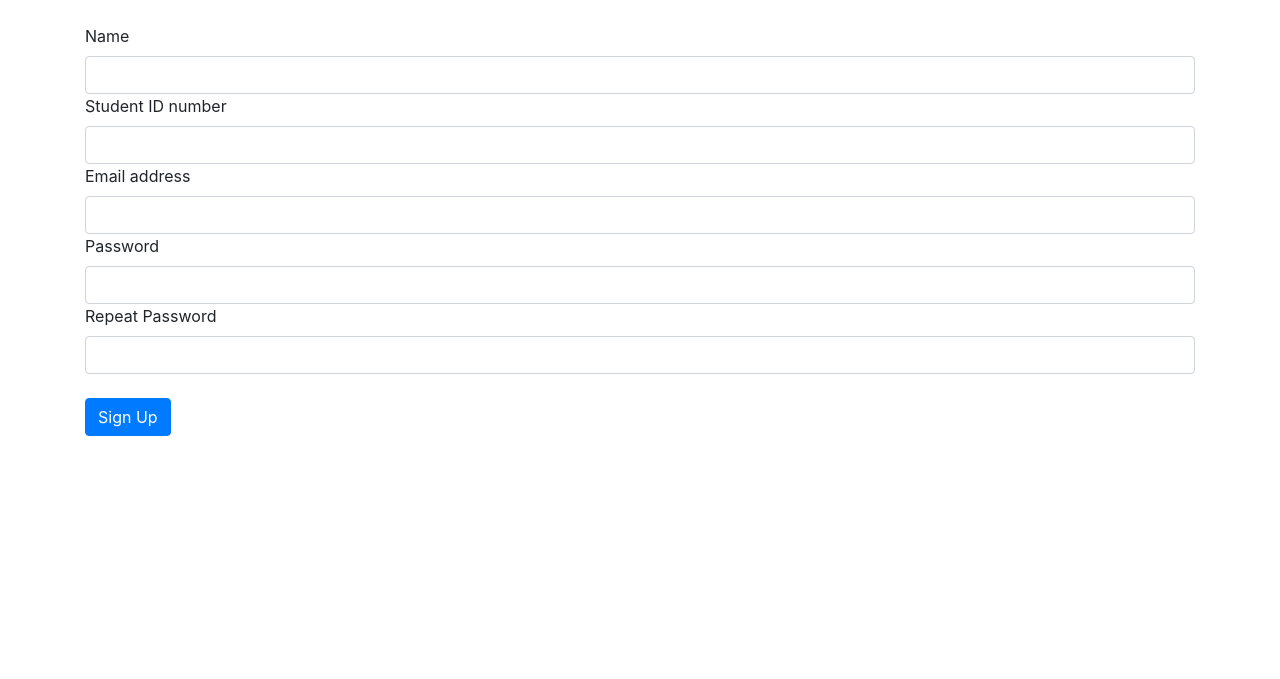
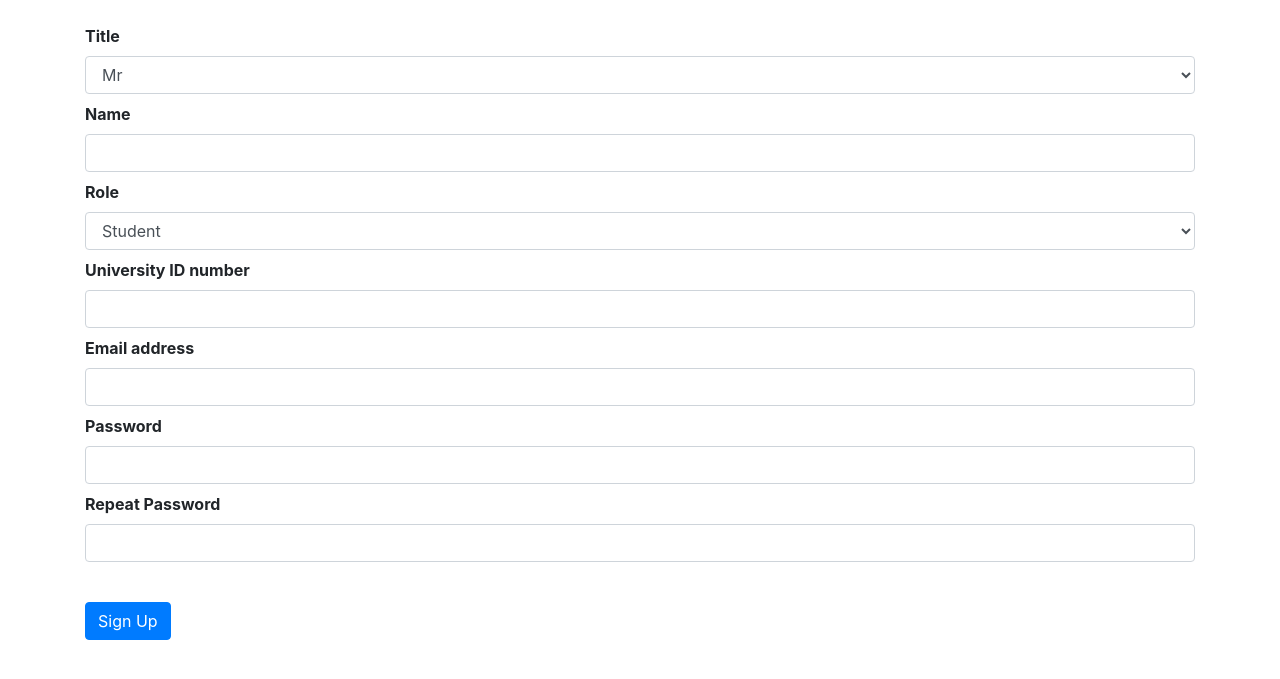
Before and after one commit to UCLComputerScience/comp0034_flask_login, a Flask app: page /signup/ in a window 1280 px wide. Shown: the part 56-735 px from the top of the page. Run offline with Flask 2, Linux system fonts and the light colour scheme; some libraries are stand-ins or nearby versions.

Commit message:
Updated signup to use the new model, also applied the render_field macro to the signup form.

```diff
--- a/app/main/forms.py
+++ b/app/main/forms.py
@@ -1,22 +1,27 @@
 from flask_wtf import FlaskForm
-from wtforms import SubmitField, StringField, PasswordField
+from sqlalchemy import or_
+from sqlalchemy.orm import with_polymorphic
+from wtforms import SubmitField, StringField, PasswordField, SelectField
 from wtforms.validators import DataRequired, EqualTo, Email, ValidationError
 
-from app.models import Student
+from app import db
+from app.models import Student, User, Teacher
 
 
 class SignupForm(FlaskForm):
+    title = SelectField('Title', choices=[('mr', 'Mr'), ('mrs', 'Mrs'), ('dr', 'Dr'), ('prof', 'Prof')])
     name = StringField('Name', validators=[DataRequired()])
-    student_ref = StringField('Student ID number',
-                              validators=[DataRequired(message="Please enter your student ID number")])
+    role = SelectField('Role', choices=[('student', 'Student'), ('teacher' , 'Teacher')])
+    uni_id = StringField('University ID number', validators=[DataRequired(message="University ID number required")])
     email = StringField('Email address', validators=[DataRequired(), Email(message='Valid email address required')])
     password = PasswordField('Password',
                              validators=[DataRequired(), EqualTo('confirm', message='Passwords must match')])
     confirm = PasswordField('Repeat Password')
-    submit = SubmitField('Sign Up')
+    # submit = SubmitField('Sign Up')
 
-    def validate_student_ref(self, student_ref):
-        student = Student.query.filter_by(student_ref=student_ref.data).first()
-        if student is not None:
-            raise ValidationError(
-                'An account is already registered for that student ID. Please use a different student reference number.')
+    def validate_uni_id(self, uni_id):
+        users = with_polymorphic(User, [Student, Teacher])
+        results = db.session.query(users).filter(or_((users.Student.student_ref == uni_id.data), (users.Teacher.teacher_ref == uni_id.data))).first()
+        # student = Student.query.filter_by(student_ref=id_value.data).first()
+        if results is not None:
+            raise ValidationError('An account is already registered for that university ID')
--- a/app/main/routes.py
+++ b/app/main/routes.py
@@ -19,7 +19,10 @@ def index(name=""):
 def signup():
     form = SignupForm(request.form)
     if request.method == 'POST' and form.validate():
-        user = Student(name=form.name.data, email=form.email.data, student_ref=form.student_ref.data)
+        if form.role.data == "student":
+            user = Student(name=form.name.data, email=form.email.data, student_ref=form.uni_id.data)
+        else:
+            user = Teacher(name=form.name.data, title=form.title.data, teacher_ref=form.uni_id.data, email=form.email.data)
         user.set_password(form.password.data)
         try:
             db.session.add(user)
--- a/app/templates/_formhelpers.html
+++ b/app/templates/_formhelpers.html
@@ -2,7 +2,7 @@
     <dt>{{ field.label }}
     <dd>{{ field(**kwargs)|safe }}
         {% if field.errors %}
-            <ul class=errors>
+            <ul class="alert-warning list-unstyled">
                 {% for error in field.errors %}
                     <li>{{ error }}</li>
                 {% endfor %}
--- a/app/templates/signup.html
+++ b/app/templates/signup.html
@@ -1,23 +1,19 @@
 {% extends "base.html" %}
 {% block title %} Signup {% endblock %}
 {% block content %}
-{# Display the form validation errors in a single block #}
-{% if form.errors %}
-    <ul class="alert-warning list-unstyled">
-        {% for field_name, field_errors in form.errors|dictsort if field_errors %}
-            {% for error in field_errors %}
-                <li>{{ form[field_name].label }}: {{ error }}</li>
-            {% endfor %}
-        {% endfor %}
-    </ul>
-{% endif %}
-<form method="post" novalidate>
-    {{ form.csrf_token }}
-    {{ form.name.label }}{{ form.name(class="form-control") }}
-    {{ form.student_ref.label }}{{ form.student_ref(class="form-control") }}
-    {{ form.email.label }}{{ form.email(class="form-control") }}
-    {{ form.password.label }}{{ form.password(class="form-control") }}
-    {{ form.confirm.label }}{{ form.confirm(class="form-control") }}
-    <br>{{ form.submit(class="btn btn-primary") }}
-</form>
+    {% from "_formhelpers.html" import render_field %}
+    <form method=post novalidate>
+        {{ form.csrf_token }}
+        <dl>
+            {{ render_field(form.title, class='form-control') }}
+            {{ render_field(form.name, class='form-control') }}
+            {{ render_field(form.role, class='form-control') }}
+            {{ render_field(form.uni_id, class='form-control') }}
+            {{ render_field(form.email, class='form-control') }}
+            {{ render_field(form.password, class='form-control') }}
+            {{ render_field(form.confirm, class='form-control') }}
+        </dl>
+        <br>
+        <button type="submit" class="btn btn-primary">Sign Up</button>
+    </form>
 {% endblock %}
```
